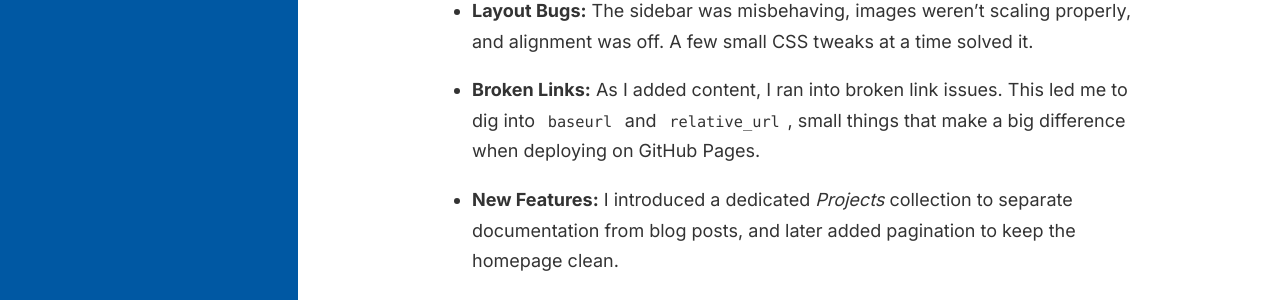
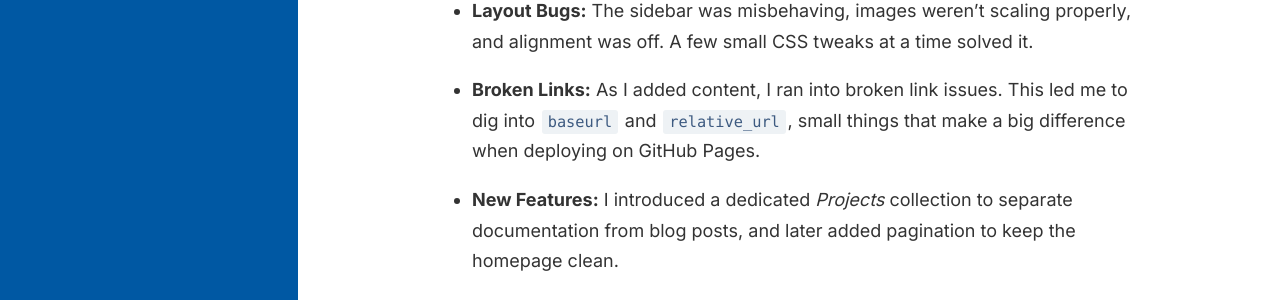
Before and after one commit to cladam/cladam.github.io, a Jekyll site: the page built from _projects/cladam.github.io.md, in a window 1280 px wide and 1400 px high, scrolled down 492 px. Shown: the part 832-1132 px from the top of the window. Built offline with Jekyll 4.4.1, drawn with Linux system fonts in a browser that asks for light colours.

Commit message:
Update style.css

```diff
--- a/assets/css/style.css
+++ b/assets/css/style.css
@@ -9,6 +9,8 @@
     --link-color: #007bff;
     --link-hover-color: #0056b3;
     --border-color: #eee;
+    --inline-code-bg: #eef2f5; /* Light blue-grey for code background */
+    --inline-code-text: #3d5a80; /* Darker blue for code text */
 }
 
 /* Basic styles */
```
